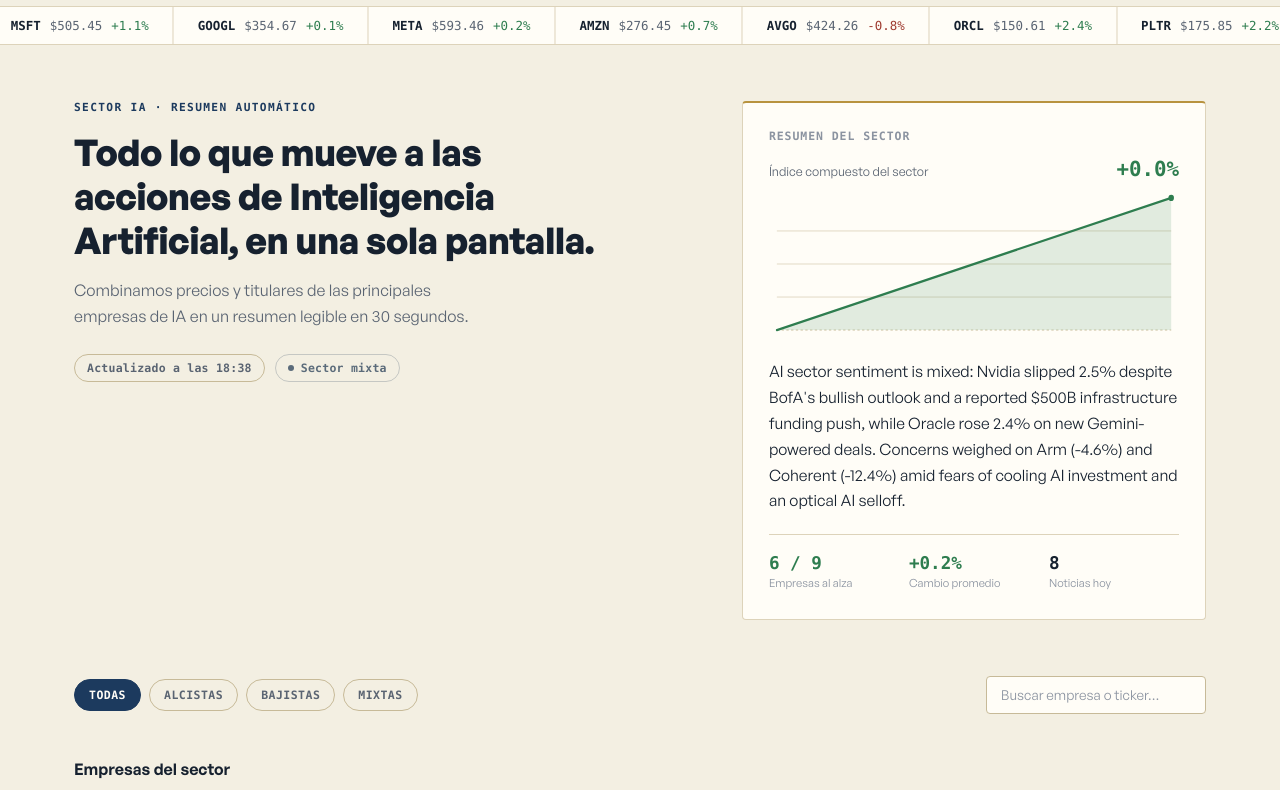
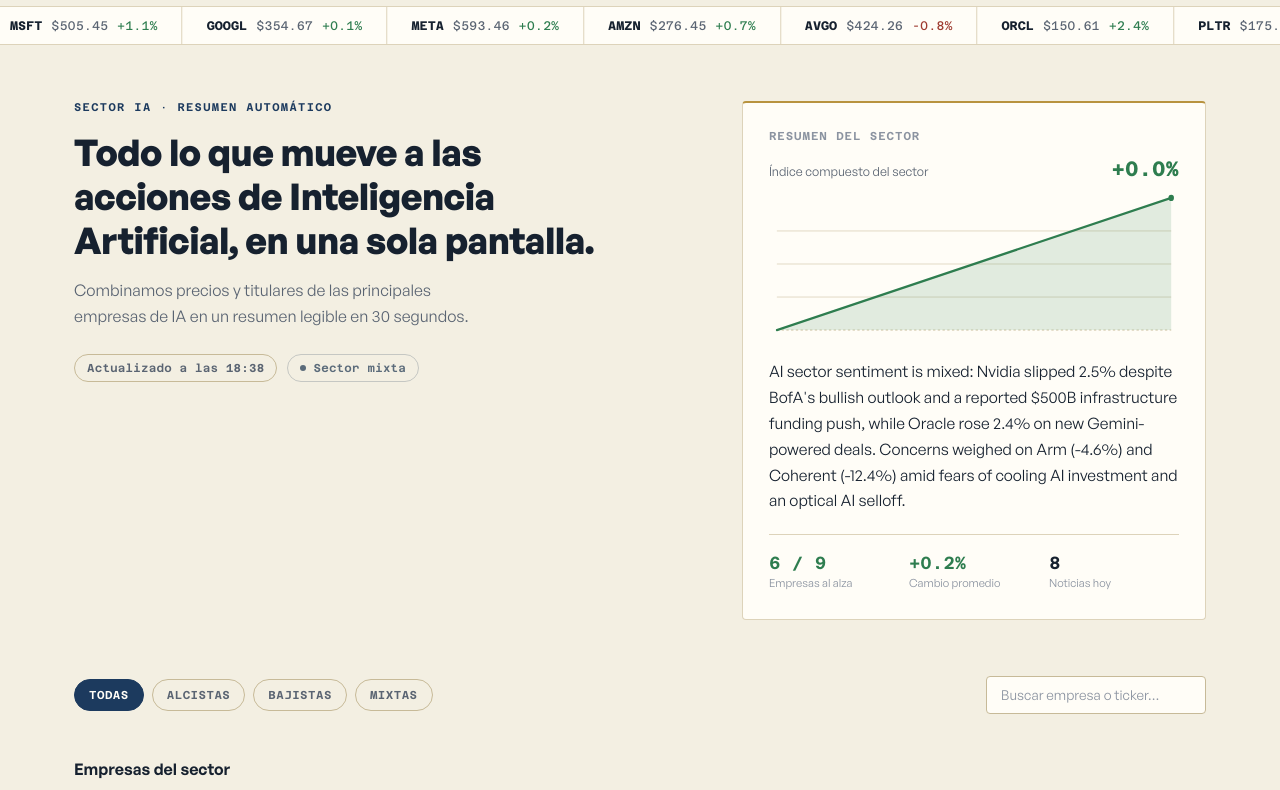
Before and after one commit to Scott1z/ai-stocks-pulse, a plain HTML site: page index.html in a window 1280 px wide. Shown: the part 62-852 px from the top of the page. Drawn offline with Linux system fonts and the light colour scheme.

Commit message:
Self-host Azeret Mono for the data voice instead of system monospace
The generic ui-monospace stack rendered as a different face per OS
(SF Mono / Cascadia Code / Roboto Mono), which felt inconsistent with
the considered General Sans prose voice added earlier. Azeret Mono has
a clearly slashed zero and a technical character suited to a page
built on tabular figures. Self-hosted, added to service worker cache.

```diff
--- a/DESIGN.md
+++ b/DESIGN.md
@@ -33,7 +33,7 @@ typography:
     fontWeight: 400
     lineHeight: 1.65
   label:
-    fontFamily: "ui-monospace, 'SF Mono', 'Cascadia Code', 'Roboto Mono', Menlo, Consolas, 'Liberation Mono', monospace"
+    fontFamily: "'Azeret Mono', ui-monospace, 'SF Mono', 'Cascadia Code', 'Roboto Mono', Menlo, Consolas, 'Liberation Mono', monospace"
     fontSize: "0.72rem"
     fontWeight: 600
     letterSpacing: "0.08em"
@@ -132,7 +132,8 @@ A warm parchment-and-ink palette: two accents used for different jobs, a separat
 **Body Font:** same General Sans stack as Display
 
 General Sans was chosen specifically as an open-license alternative to SF Pro — actual SF Pro isn't redistributable on the open web, and the previous system-font stack fell back to Segoe UI on Windows and Roboto on Android, which read as generic and inconsistent with the "considered instrument" character the rest of the system commits to. Self-hosted (not a CDN link) so it works offline in the PWA and doesn't depend on a third party at runtime.
-**Label/Mono Font:** ui-monospace, "SF Mono", "Cascadia Code", "Roboto Mono", Menlo, Consolas, "Liberation Mono", monospace
+
+**Label/Mono Font:** Azeret Mono (self-hosted, `fonts/AzeretMono-*.woff2`), falling back to the OS system monospace stack (SF Mono / Cascadia Code / Roboto Mono / Menlo / Consolas) if it fails to load. Chosen for the same reason as General Sans: the previous plain `ui-monospace` stack rendered as a different, generic-feeling face per OS. Azeret Mono has a clearly slashed zero (distinct from capital O) and a technical, engineered character that suits a page whose whole data voice is built on tabular figures.
 
 **Character:** Two voices doing two different jobs, not one family styled two ways. The system sans reads like prose — the hero headline, the sector summary, news headlines, the modal's article summary. The monospace is the "data voice": every price, every percentage, every ticker, every timestamp, every uppercase label runs through it, in tracked-out capitals. The contrast between the two is the system's main typographic move.
 
--- a/service-worker.js
+++ b/service-worker.js
@@ -1,4 +1,4 @@
-const CACHE_NAME = "ai-stocks-pulse-v8";
+const CACHE_NAME = "ai-stocks-pulse-v9";
 const CORE_ASSETS = [
   "./",
   "./index.html",
@@ -11,6 +11,9 @@ const CORE_ASSETS = [
   "./fonts/GeneralSans-Medium.woff2",
   "./fonts/GeneralSans-Semibold.woff2",
   "./fonts/GeneralSans-Bold.woff2",
+  "./fonts/AzeretMono-Regular.woff2",
+  "./fonts/AzeretMono-SemiBold.woff2",
+  "./fonts/AzeretMono-Bold.woff2",
 ];
 
 self.addEventListener("install", (event) => {
--- a/styles.css
+++ b/styles.css
@@ -9,10 +9,15 @@
    never used for semantics, which stay green/red/slate. Single
    deliberate theme: this material doesn't have a "dark mode."
 
-   Prose voice: General Sans, self-hosted (see fonts/LICENSE.txt) — the
-   open-license alternative to SF Pro, so the page reads the same
+   Prose voice: General Sans, self-hosted (see fonts/GENERAL-SANS-LICENSE.txt)
+   — the open-license alternative to SF Pro, so the page reads the same
    considered, precise character everywhere instead of falling back to
    Segoe UI / Roboto on non-Apple devices.
+
+   Data voice: Azeret Mono, self-hosted (see fonts/AZERET-MONO-LICENSE.txt)
+   — replaces the generic system-monospace stack (Menlo/Consolas/etc, a
+   different font per OS) with one deliberate, technical face with a
+   clearly slashed zero, everywhere every number and ticker appears.
    --------------------------------------------------------------------- */
 
 @font-face {
@@ -39,6 +44,27 @@
 @font-face {
   font-family: "General Sans";
   src: url("fonts/GeneralSans-Bold.woff2") format("woff2");
+  font-weight: 700;
+  font-style: normal;
+  font-display: swap;
+}
+@font-face {
+  font-family: "Azeret Mono";
+  src: url("fonts/AzeretMono-Regular.woff2") format("woff2");
+  font-weight: 400;
+  font-style: normal;
+  font-display: swap;
+}
+@font-face {
+  font-family: "Azeret Mono";
+  src: url("fonts/AzeretMono-SemiBold.woff2") format("woff2");
+  font-weight: 600;
+  font-style: normal;
+  font-display: swap;
+}
+@font-face {
+  font-family: "Azeret Mono";
+  src: url("fonts/AzeretMono-Bold.woff2") format("woff2");
   font-weight: 700;
   font-style: normal;
   font-display: swap;
@@ -72,7 +98,7 @@
   --maxw: 1180px;
 
   --font-prose: "General Sans", -apple-system, BlinkMacSystemFont, "Segoe UI", Roboto, Helvetica, Arial, sans-serif;
-  --font-data: ui-monospace, "SF Mono", "Cascadia Code", "Roboto Mono", Menlo, Consolas, "Liberation Mono", monospace;
+  --font-data: "Azeret Mono", ui-monospace, "SF Mono", "Cascadia Code", "Roboto Mono", Menlo, Consolas, "Liberation Mono", monospace;
 
   color-scheme: light;
 }
```
Also changed, not shown: fonts/AZERET-MONO-LICENSE.txt (added, +22 -0 lines), .impeccable/design.json, fonts/AzeretMono-Bold.woff2 (added), fonts/AzeretMono-Regular.woff2 (added), fonts/AzeretMono-SemiBold.woff2 (added), fonts/GENERAL-SANS-LICENSE.txt (renamed from fonts/LICENSE.txt).
